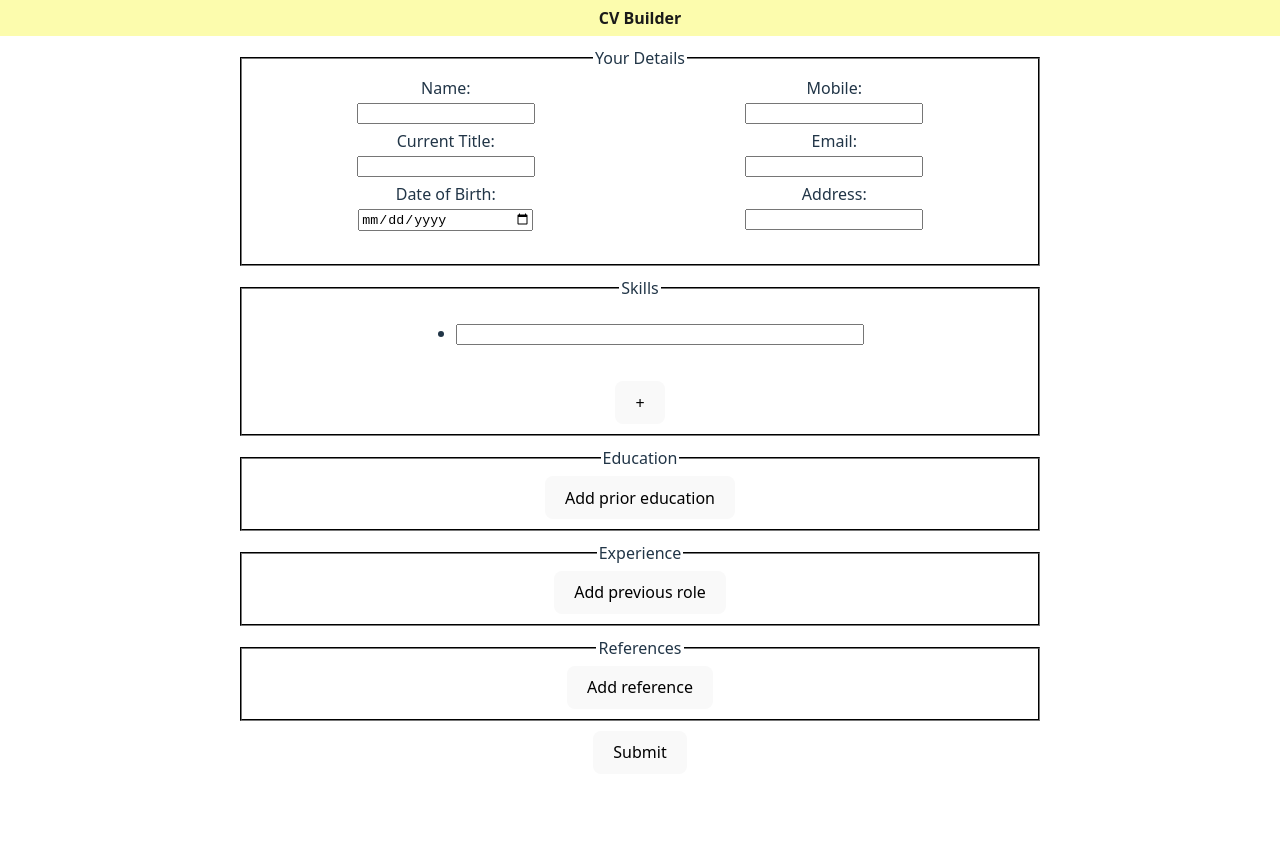
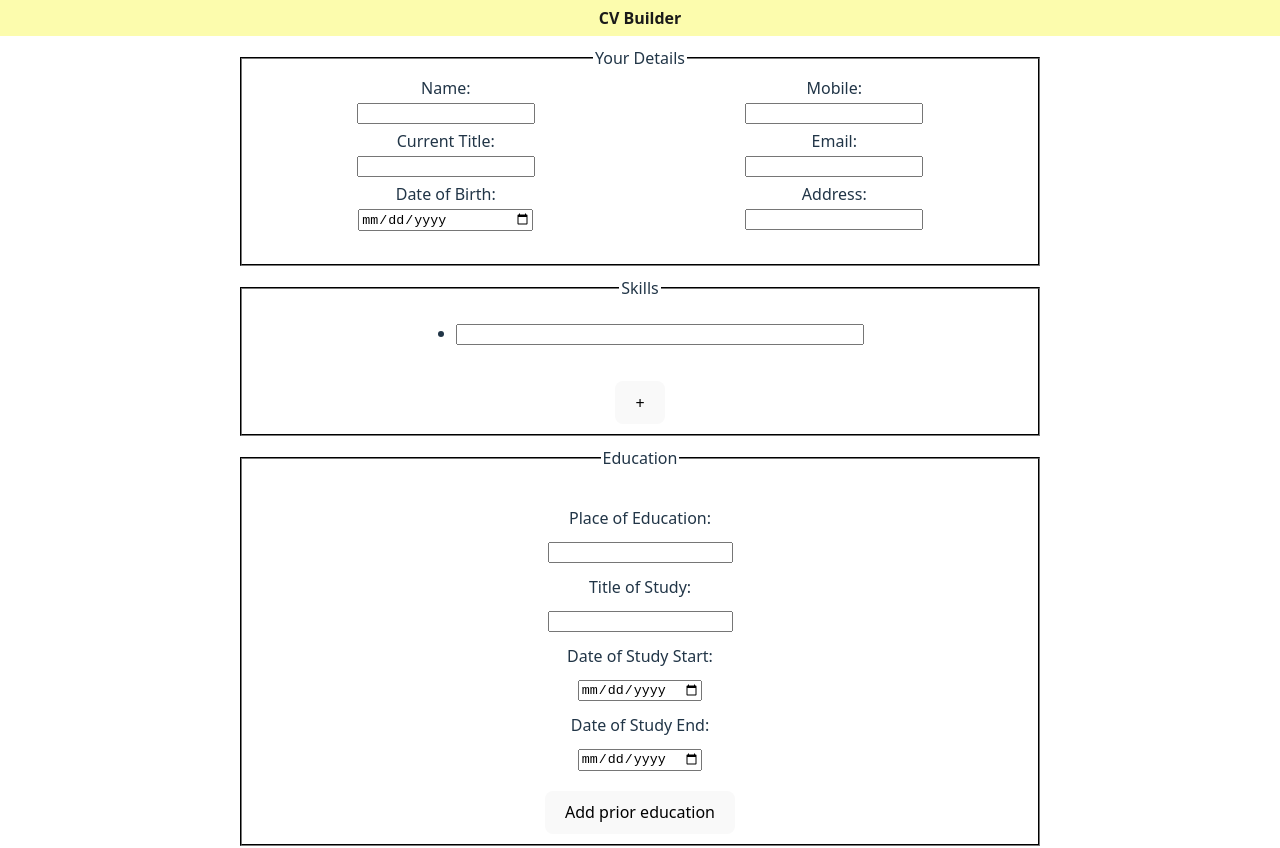
Before and after one commit to samuelpeoples/cv_builder, a React app: page / in a window 1280 px wide. Shown: the top 848 px of the page. Built offline with nearby package versions, Linux system fonts and the light colour scheme; the HTML template or start-up script is replaced by a standard one.

Commit message:
Seperated Education and added Education Date End

```diff
--- a/src/App.jsx
+++ b/src/App.jsx
@@ -1,5 +1,6 @@
-import { use, useState } from "react";
+import { useEffect, useState } from "react";
 import Skills from "./Skills";
+import Education from "./Education";
 
 export default function App() {
 	const [numOfRoles, setNumOfRoles] = useState(0);
@@ -12,11 +13,6 @@ export default function App() {
 	const Refs = () =>
 		Array.from({ length: numOfRefs }).map((_item, index) => (
 			<RefDetails count={numOfRefs} index={index} key={crypto.randomUUID()} />
-		));
-	const [numOfEdu, setNumOfEdu] = useState(0);
-	const Education = () =>
-		Array.from({ length: numOfEdu }).map((_item, index) => (
-			<EduDetails count={numOfEdu} index={index} key={crypto.randomUUID()} />
 		));
 
 	return (
@@ -33,14 +29,7 @@ export default function App() {
 				</fieldset>
 
 				<Skills />
-
-				<fieldset id='roles'>
-					<legend>Education</legend>
-					<Education />
-					<button type='button' id='addRoleBtn' name='addRoleBtn' onClick={() => setNumOfEdu(numOfEdu + 1)}>
-						Add prior education
-					</button>
-				</fieldset>
+				<Education />
 
 				<fieldset id='roles'>
 					<legend>Experience</legend>
@@ -85,27 +74,6 @@ function InputFieldNoLabel({ name = "name", className = "", id = name, type = "t
 	);
 }
 
-
-
-function EduDetails({ index }) {
-	const eduName = `roleTitle${index}`;
-	const eduStudy = `eduStudy${index}`;
-	const eduPeriod = `eduPeriod${index}`;
-	return (
-		<div className='roleDetails'>
-			{/* { index == 0 ? null : <hr style={{ width: "600px" }} /> } */}
-			<hr style={{ width: "600px" }} />
-			{/* <h3 style={{ margin: 0 }}>Role {index + 1}</h3> */}
-			<label for={eduName}>Place of Education:</label>
-			<input type={"text"} name={eduName} id={eduName} required />
-			<label for={eduStudy}>Title of Study:</label>
-			<input type={"text"} name={eduStudy} id={eduStudy} required />
-			<label for={eduPeriod}>Date of Study:</label>
-			<input type={"date"} name={eduPeriod} id={eduPeriod} required />
-		</div>
-	);
-}
-
 function RoleDetails({ index }) {
 	const roleTitle = `roleTitle${index}`;
 	const rolePeriod = `rolePeriod${index}`;
--- /dev/null
+++ b/src/Education.jsx
@@ -0,0 +1,88 @@
+import { useEffect, useState } from "react";
+
+// Helper to create a new education entry with unique id and empty fields
+function createEducation() {
+	return {
+		id: crypto.randomUUID(),
+		place: "",
+		study: "",
+		periodStart: "",
+		periodEnd: "",
+	};
+}
+
+export default function Education() {
+	// Initialize EducationsArr state from localStorage if available, otherwise start with one empty Education
+	const [EducationsArr, setEducationsArr] = useState(() => {
+		const saved = localStorage.getItem("EducationsArr");
+		if (saved) return JSON.parse(saved);
+		return [createEducation()];
+	});
+
+	// Persist EducationsArr to localStorage whenever it changes
+	useEffect(() => {
+		localStorage.setItem("EducationsArr", JSON.stringify(EducationsArr));
+	}, [EducationsArr]);
+
+	// Update the value of a specific field for a specific education entry
+	function handleEducationChange(index, field, value) {
+		const updated = [...EducationsArr];
+		updated[index] = { ...updated[index], [field]: value };
+		setEducationsArr(updated);
+	}
+
+	// Add a new empty Education to the list
+	function addEducation() {
+		setEducationsArr([...EducationsArr, createEducation()]);
+	}
+
+	return (
+		<fieldset id='roles'>
+			<legend>Education</legend>
+			{EducationsArr.map((education, index) => (
+				<div className='roleDetails' key={education.id}>
+					<hr style={{ width: "600px" }} />
+					<label htmlFor={`eduName${index}`}>Place of Education:</label>
+					<input
+						type='text'
+						name={`eduName${index}`}
+						id={`eduName${index}`}
+						value={education.place}
+						onChange={(e) => handleEducationChange(index, "place", e.target.value)}
+						required
+					/>
+					<label htmlFor={`eduStudy${index}`}>Title of Study:</label>
+					<input
+						type='text'
+						name={`eduStudy${index}`}
+						id={`eduStudy${index}`}
+						value={education.study}
+						onChange={(e) => handleEducationChange(index, "study", e.target.value)}
+						required
+					/>
+					<label htmlFor={`eduPeriodStart${index}`}>Date of Study Start:</label>
+					<input
+						type='date'
+						name={`eduPeriodStart${index}`}
+						id={`eduPeriodStart${index}`}
+						value={education.period}
+						onChange={(e) => handleEducationChange(index, "periodStart", e.target.value)}
+						required
+					/>
+					<label htmlFor={`eduPeriodEnd${index}`}>Date of Study End:</label>
+					<input
+						type='date'
+						name={`eduPeriodEnd${index}`}
+						id={`eduPeriodEnd${index}`}
+						value={education.period}
+						onChange={(e) => handleEducationChange(index, "periodEnd", e.target.value)}
+						required
+					/>
+				</div>
+			))}
+			<button type='button' id='addRoleBtn' name='addRoleBtn' onClick={addEducation}>
+				Add prior education
+			</button>
+		</fieldset>
+	);
+}
--- a/src/Skills.jsx
+++ b/src/Skills.jsx
@@ -1,26 +1,31 @@
 import { useEffect, useState } from "react";
 
+// Helper function to create a new skill object with a unique id
 function createSkill(value = "") {
 	return { id: crypto.randomUUID(), value };
 }
 
 export default function Skills() {
+	// Initialize skillsArr state from localStorage if available, otherwise start with one empty skill
 	const [skillsArr, setSkillsArr] = useState(() => {
 		const saved = localStorage.getItem("skillsArr");
 		if (saved) return JSON.parse(saved);
 		return [createSkill()];
 	});
 
+	// Persist skillsArr to localStorage whenever it changes
 	useEffect(() => {
 		localStorage.setItem("skillsArr", JSON.stringify(skillsArr));
 	}, [skillsArr]);
 
+	// Update the value of a skill at a specific index
 	function handleSkillChange(index, value) {
 		const updated = [...skillsArr];
 		updated[index] = { ...updated[index], value };
 		setSkillsArr(updated);
 	}
 
+	// Add a new empty skill to the list
 	function addSkill() {
 		setSkillsArr([...skillsArr, createSkill()]);
 	}
@@ -30,21 +35,22 @@ export default function Skills() {
 			<legend>Skills</legend>
 			<div>
 				<ul className='roleDetails'>
+					{/* Render each skill input field */}
 					{skillsArr.map((skill, index) => (
 						<li key={skill.id}>
-							{console.log(skill.id)}
 							<input
 								type='text'
 								name={`skill${index}`}
 								id={`skill${index}`}
 								value={skill.value}
-                                onChange={e => handleSkillChange(index, e.target.value)}
+								onChange={(e) => handleSkillChange(index, e.target.value)}
 								required
 							/>
 						</li>
 					))}
 				</ul>
 			</div>
+			{/* Button to add a new skill */}
 			<button type='button' id='addRoleBtn' name='addRoleBtn' onClick={addSkill}>
 				+
 			</button>
```
Lines whose indentation alone changed are shown as unchanged.
